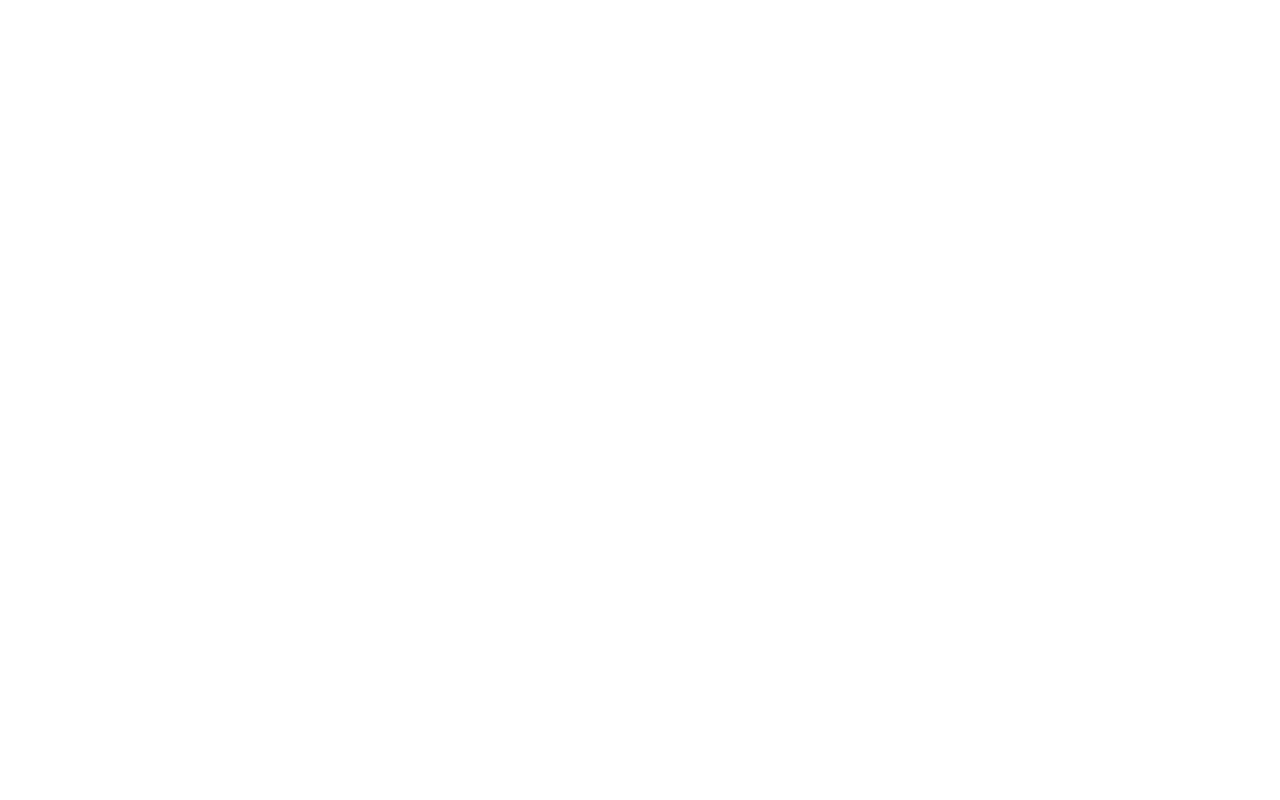
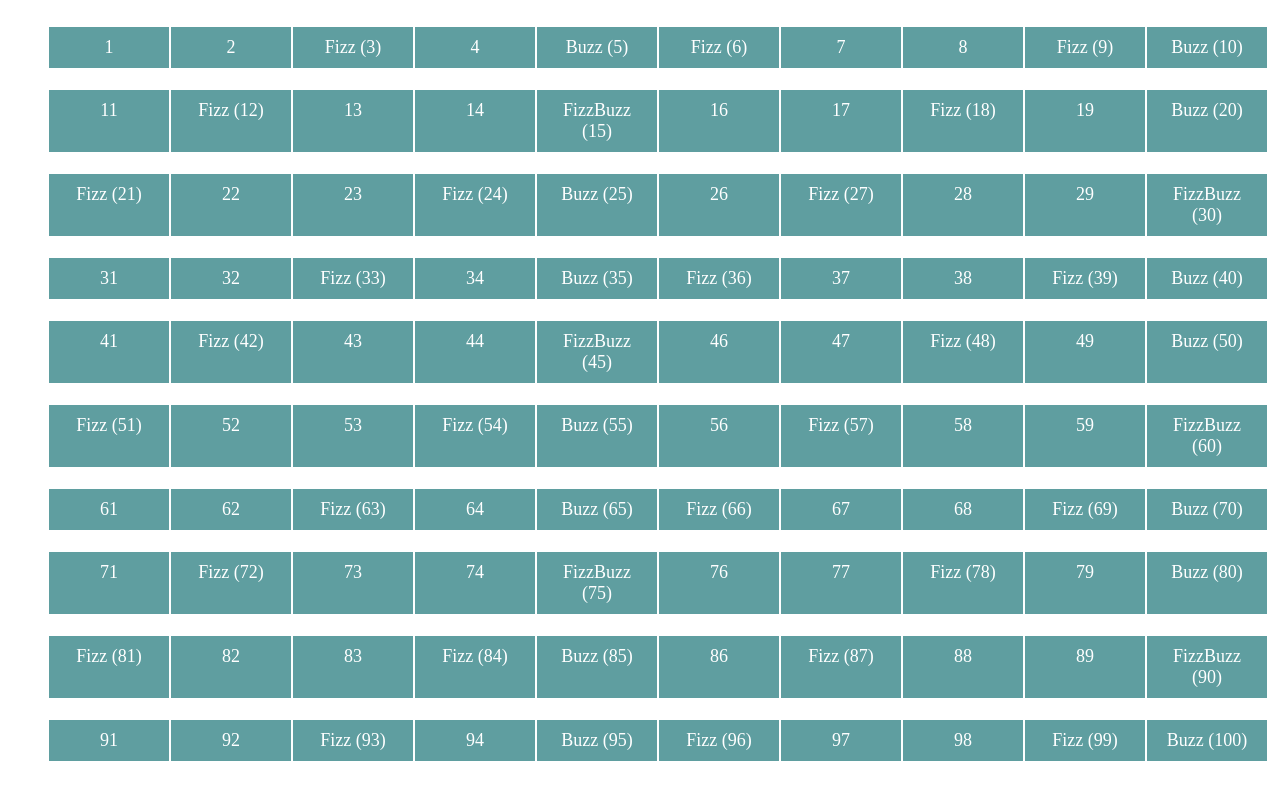
Before and after one commit to 10thDocta/js-fizzbuzz, a plain HTML site: page index.html in a window 1280 px wide. Drawn offline with Linux system fonts and the light colour scheme.

Commit message:
Altri test

```diff
--- a/bonus/js/bonus.js
+++ b/bonus/js/bonus.js
@@ -1,5 +1,5 @@
 var startTime, endTime;
-
+var i = 1;
 
 // creo una funzione che stampi a video un risultato diverso a seconda se il numero è un multiplo di 3, di 5 o di entrambi
 function FizzBuzz(i) {
@@ -16,12 +16,10 @@ function FizzBuzz(i) {
 }
 
 
-// ciclo la funzione per 100 volte
-var i = 1;
-
 // salvo il tempo iniziale prima dell'esecuzione del ciclo
 startTime = performance.now();
 
+// ciclo la funzione per 100 volte
 while (i <= 100) {
     FizzBuzz(i);
     i++;
--- /dev/null
+++ b/css/style.css
@@ -0,0 +1,20 @@
+.list {
+  display: flex;
+  flex-wrap: wrap;
+}
+
+.list li {
+  list-style: none;
+  background-color: cadetblue;
+  margin: 10px 0;
+  padding: 10px;
+  width: 100px;
+  color: white;
+  text-align: center;
+  border: 1px solid;
+  font-size: 18px;
+}
+
+.list li:hover {
+  background-color: rgb(81, 133, 134);
+}
--- a/index.html
+++ b/index.html
@@ -5,10 +5,15 @@
     <meta charset="UTF-8">
     <meta name="viewport" content="width=device-width, initial-scale=1.0">
     <title>Document</title>
+    <link rel="stylesheet" href="css/style.css">
 </head>
 
 <body>
 
+    <!-- <div id="list">
+    </div> -->
+
+    <ul id="list" class="list"></ul>
 
     <script src="js/script.js"></script>
 </body>
--- a/js/script.js
+++ b/js/script.js
@@ -1,31 +1,83 @@
+var list = document.getElementById("list");
+var inner = "";
 var i = 1;
+
+// ciclo 100 volte
+// while (i <= 100) {
+
+//     if (i % 3 == 0 && i % 5 == 0) {
+//         console.log(`FizzBuzz (${i})`);
+//     } else if (i % 3 == 0) {
+//         console.log(`Fizz (${i})`);
+//     } else if (i % 5 == 0) {
+//         console.log(`Buzz (${i})`);
+//     } else {
+//         console.log(i);
+//     }
+
+//     i++;
+// }
+
+// console.log("*** Inizio ciclo for ***")
+
+// for (let index = 1; index <= 100; index++) {
+//     if (index % 3 == 0 && index % 5 == 0) {
+//         console.log(`FizzBuzz (${index})`);
+//     } else if (index % 3 == 0) {
+//         console.log(`Fizz (${index})`);
+//     } else if (index % 5 == 0) {
+//         console.log(`Buzz (${index})`);
+//     } else {
+//         console.log(index);
+//     }
+
+// }
+
+
+// while (i <= 100) {
+
+//     if (i % 3 == 0 && i % 5 == 0) {
+//         inner += `<li> FizzBuzz (${i}) </li>`;
+//     } else if (i % 3 == 0) {
+//         inner += `<li> Fizz (${i}) </li>`;
+//     } else if (i % 5 == 0) {
+//         inner += `<li> Buzz (${i}) </li>`;
+//     } else {
+//         inner += `<li> ${i} </li>`;
+//     }
+
+//     i++;
+// }
+
+//list.innerHTML = `<ul class="list">${inner}</ul>`;
+
+
+/* -------
+    test
+    ------- */
+
+
+i = 1;
+var listTest = document.getElementById("list").innerHTML;
+
 
 while (i <= 100) {
 
+
+
     if (i % 3 == 0 && i % 5 == 0) {
-        console.log(`FizzBuzz (${i})`);
+        listTest += `<li> FizzBuzz (${i}) </li>`;
     } else if (i % 3 == 0) {
-        console.log(`Fizz (${i})`);
+        listTest += `<li> Fizz (${i}) </li>`;
     } else if (i % 5 == 0) {
-        console.log(`Buzz (${i})`);
+        listTest += `<li> Buzz (${i}) </li>`;
     } else {
-        console.log(i);
+        listTest += `<li> ${i} </li>`;
     }
 
+
+    document.getElementById("list").innerHTML = `${listTest}`;
+
     i++;
-}
-
-console.log("*** Inizio ciclo for ***")
-
-for (let index = 1; index <= 100; index++) {
-    if (index % 3 == 0 && index % 5 == 0) {
-        console.log(`FizzBuzz (${index})`);
-    } else if (index % 3 == 0) {
-        console.log(`Fizz (${index})`);
-    } else if (index % 5 == 0) {
-        console.log(`Buzz (${index})`);
-    } else {
-        console.log(index);
-    }
 
 }
```
